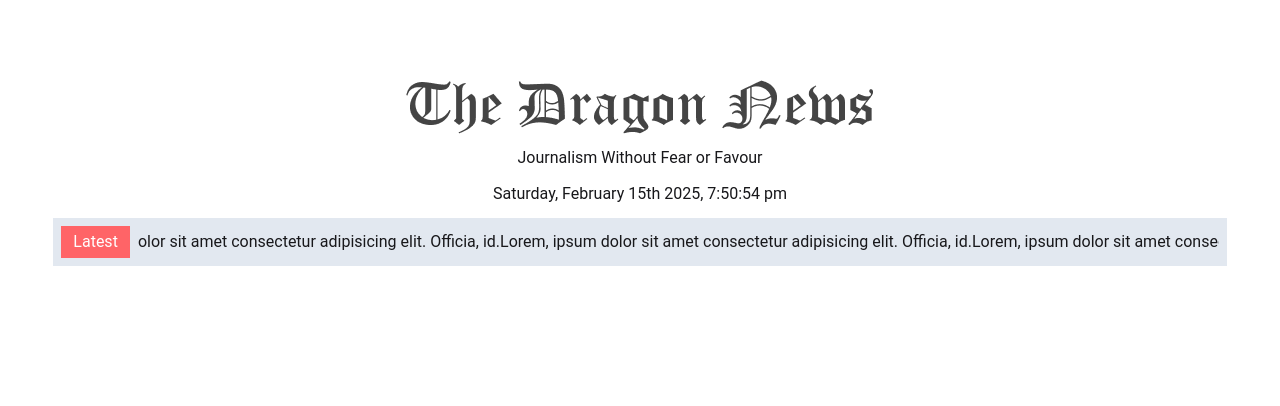
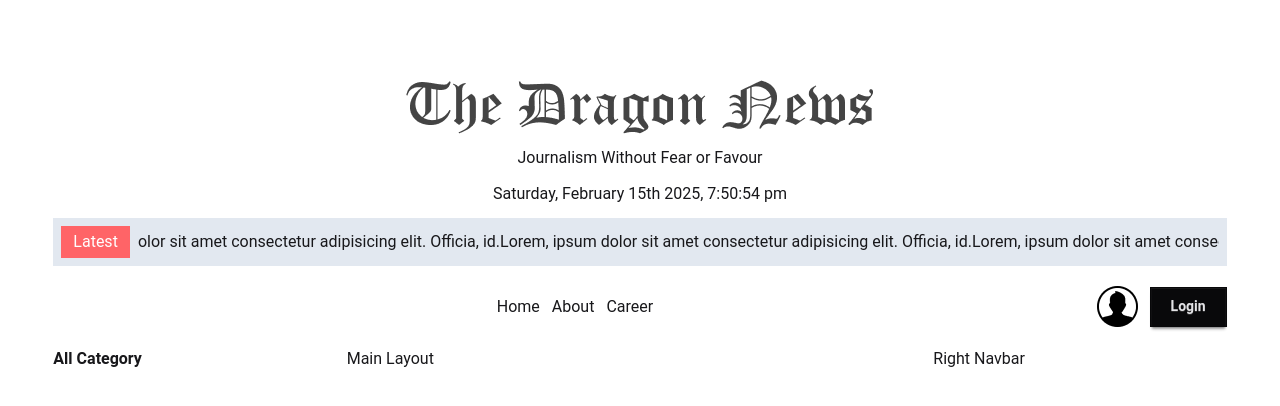
Before and after one commit to emamuddin10/Projects35-Coffee-Cafe, a React (Vite) app: page / in a window 1280 px wide. Shown: the top 406 px of the page. Built offline with nearby package versions, Linux system fonts and the light colour scheme.

Commit message:
added layout

```diff
--- a/src/Layouts/HomeLayouts.jsx
+++ b/src/Layouts/HomeLayouts.jsx
@@ -1,12 +1,24 @@
 import Header from "../components/Header";
+import LeftAside from "../components/MainLayouts/LeftAside";
+import Navbar from "../components/Navbar";
 
 
 const HomeLayouts = () => {
     return (
-        <div>
-            <header> <Header></Header></header>
-            <nav></nav>
-            <main></main>
+        <div >
+            <header>
+                 <Header></Header>
+            </header>
+            <nav className="w-11/12 mx-auto">
+                <Navbar></Navbar>
+            </nav>
+            <main className="w-11/12 mx-auto grid md:grid-cols-12 gap3">
+                <aside className="col-span-3">
+                    <LeftAside></LeftAside>
+                </aside>
+                <section className="col-span-6">Main Layout</section>
+                <section className="col-span-3">Right Navbar </section>
+            </main>
         </div>
     );
 };
```
